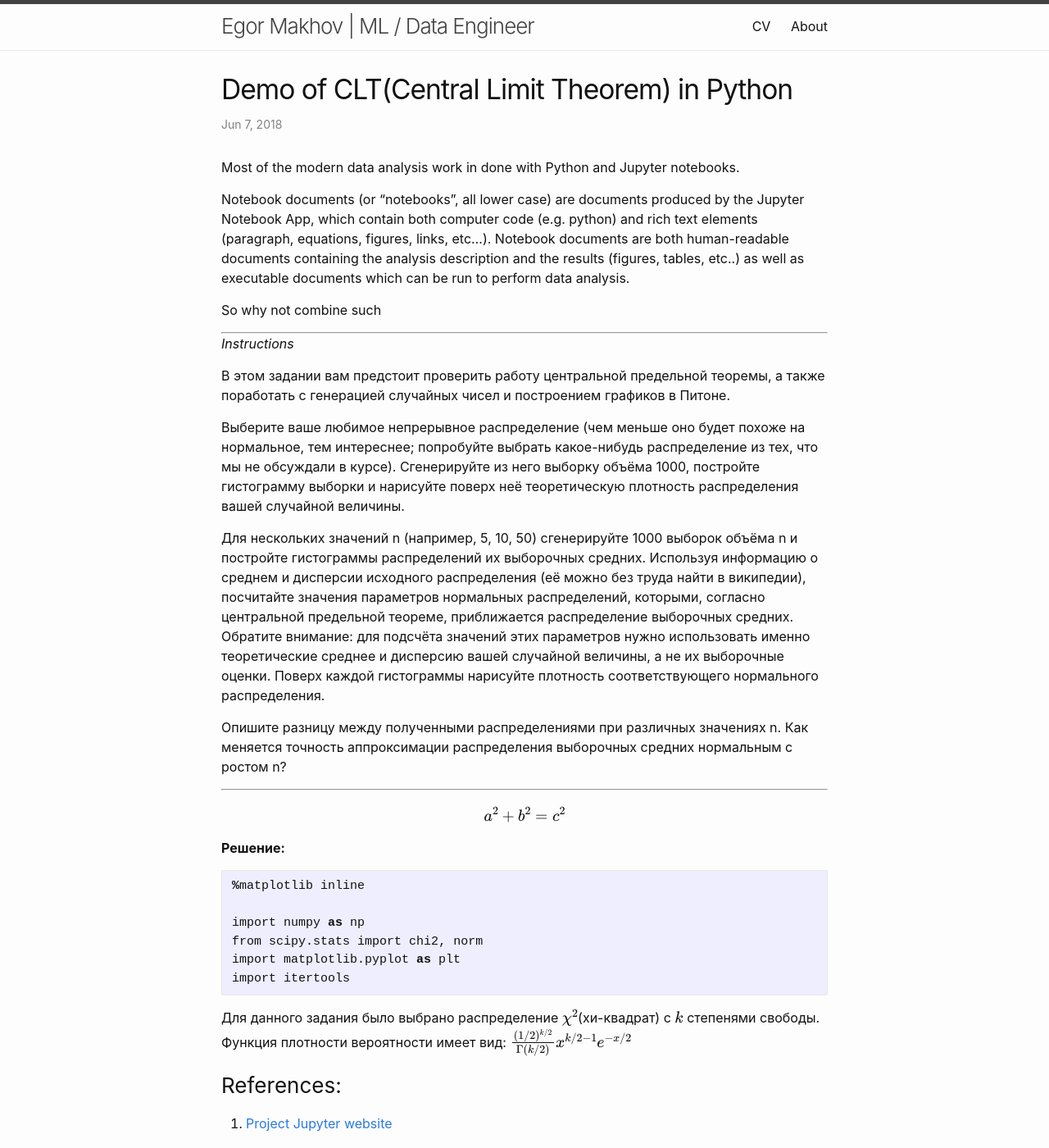
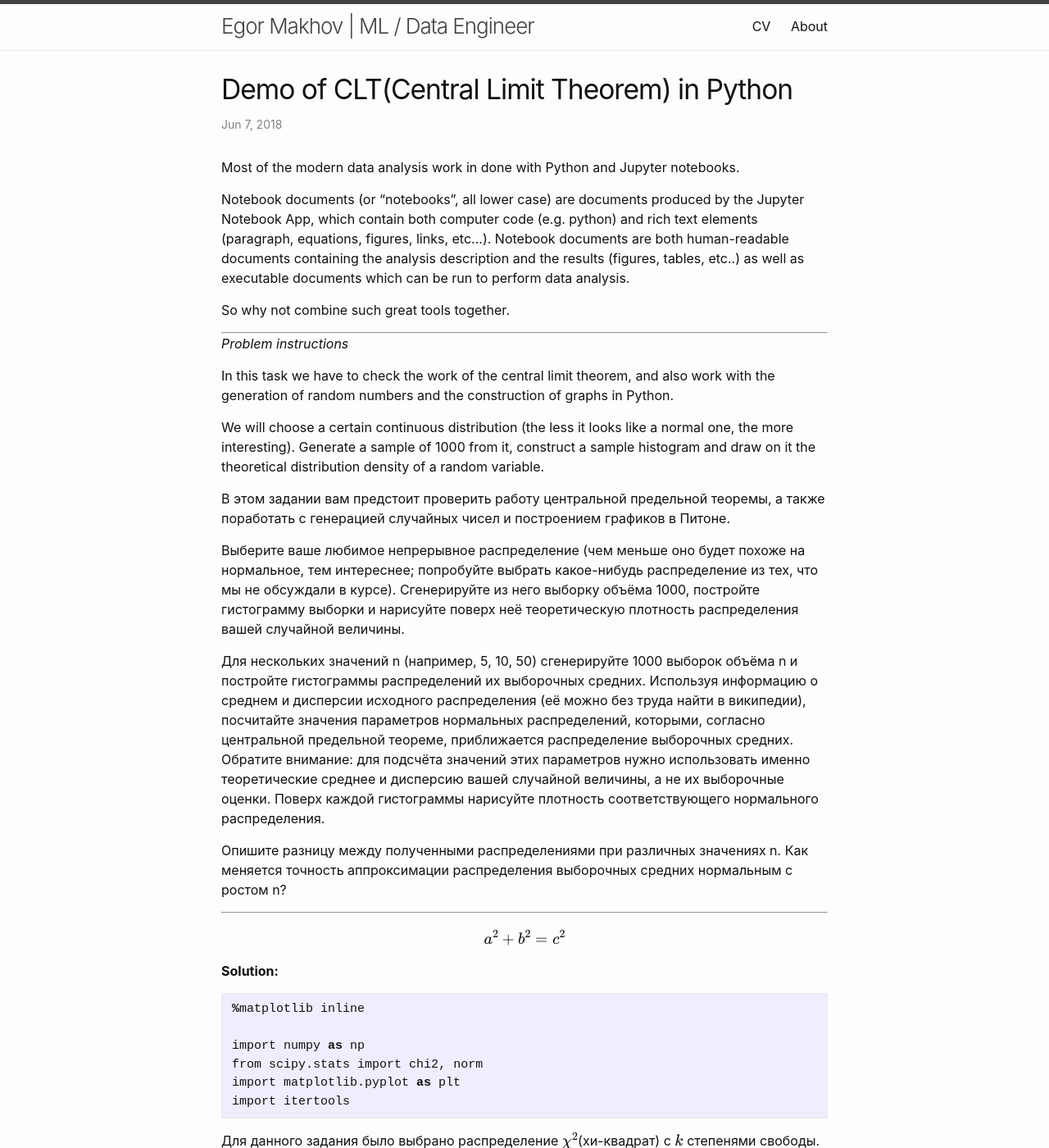
Before and after one commit to emakhov/emakhov.github.io, a Jekyll site: the page built from _posts/2018-06-07-jekyll-and-jupyter.md, in a window 1280 px wide and 1400 px high. Shown: the whole window at 82% size. Built offline with Jekyll 4.4.1, drawn with Linux system fonts in a browser that asks for light colours; formulas are drawn with MathJax 3.

Commit message:
updates post about jupyter and jekyll

````diff
--- a/_posts/2018-06-07-jekyll-and-jupyter.md
+++ b/_posts/2018-06-07-jekyll-and-jupyter.md
@@ -15,14 +15,23 @@ Notebook documents (or “notebooks”, all lower case) are documents produced b
    documents containing the analysis description and the results (figures, tables, etc..)
     as well as executable documents which can be run to perform data analysis.
 
-So why not combine such
+So why not combine such great tools together.
 
 
 
 ---
-*Instructions*
+*Problem instructions*
+
+In this task we have to check the work of the central limit theorem, and also work with
+ the generation of random numbers and the construction of graphs in Python.
+
+We will choose a certain continuous distribution (the less it looks like a normal one,
+ the more interesting). Generate a sample of 1000 from it, construct a sample histogram and
+  draw on it the theoretical distribution density of a random variable.
 
 В этом задании вам предстоит проверить работу центральной предельной теоремы, а также поработать с генерацией случайных чисел и построением графиков в Питоне.
+
+
 
 Выберите ваше любимое непрерывное распределение (чем меньше оно будет похоже на нормальное, тем интереснее; попробуйте выбрать какое-нибудь распределение из тех, что мы не обсуждали в курсе). Сгенерируйте из него выборку объёма 1000, постройте гистограмму выборки и нарисуйте поверх неё теоретическую плотность распределения вашей случайной величины.
 
@@ -34,7 +43,7 @@ So why not combine such
 
 $$a^2 + b^2 = c^2$$
 
-**Решение:**
+**Solution:**
 
 
 ```python
````
